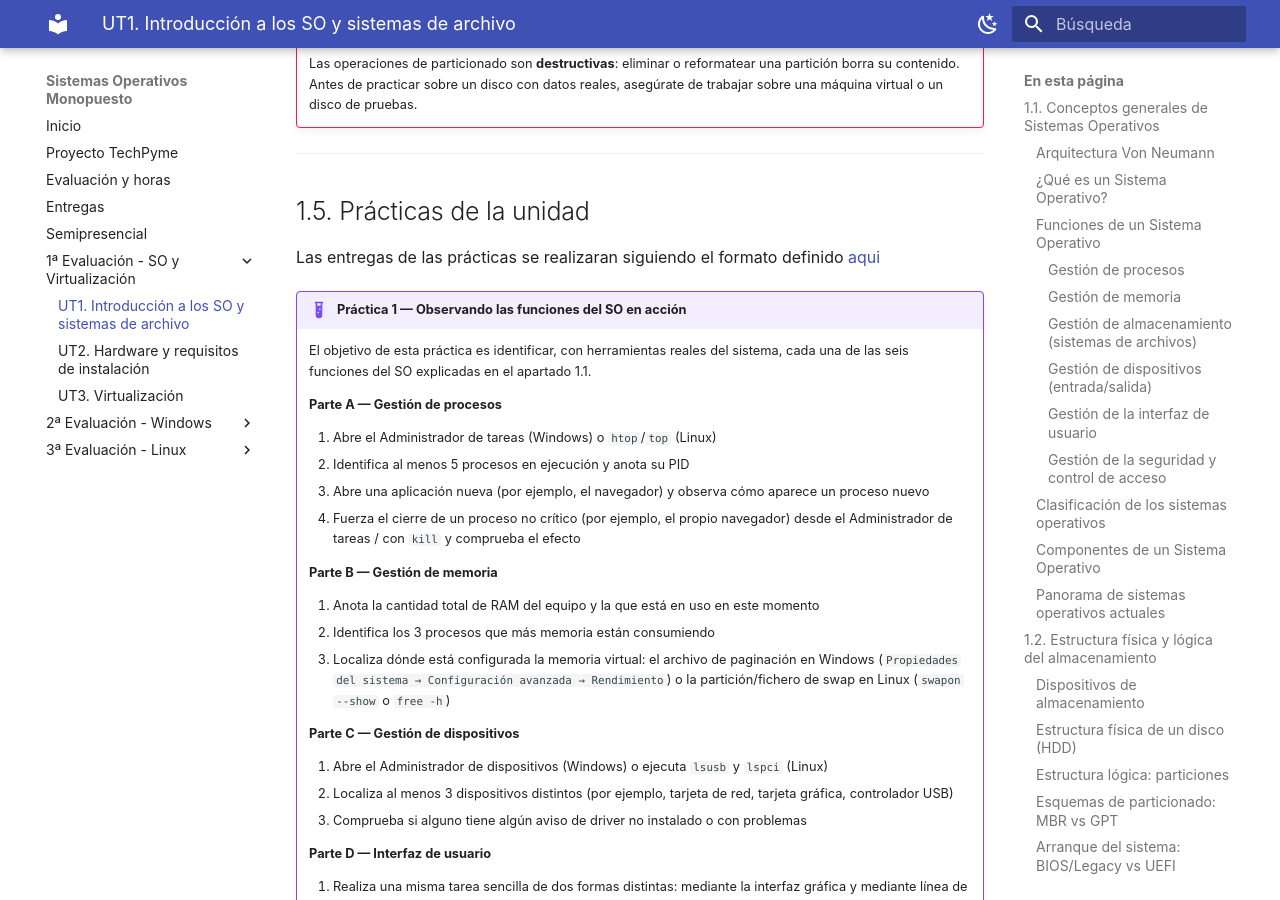
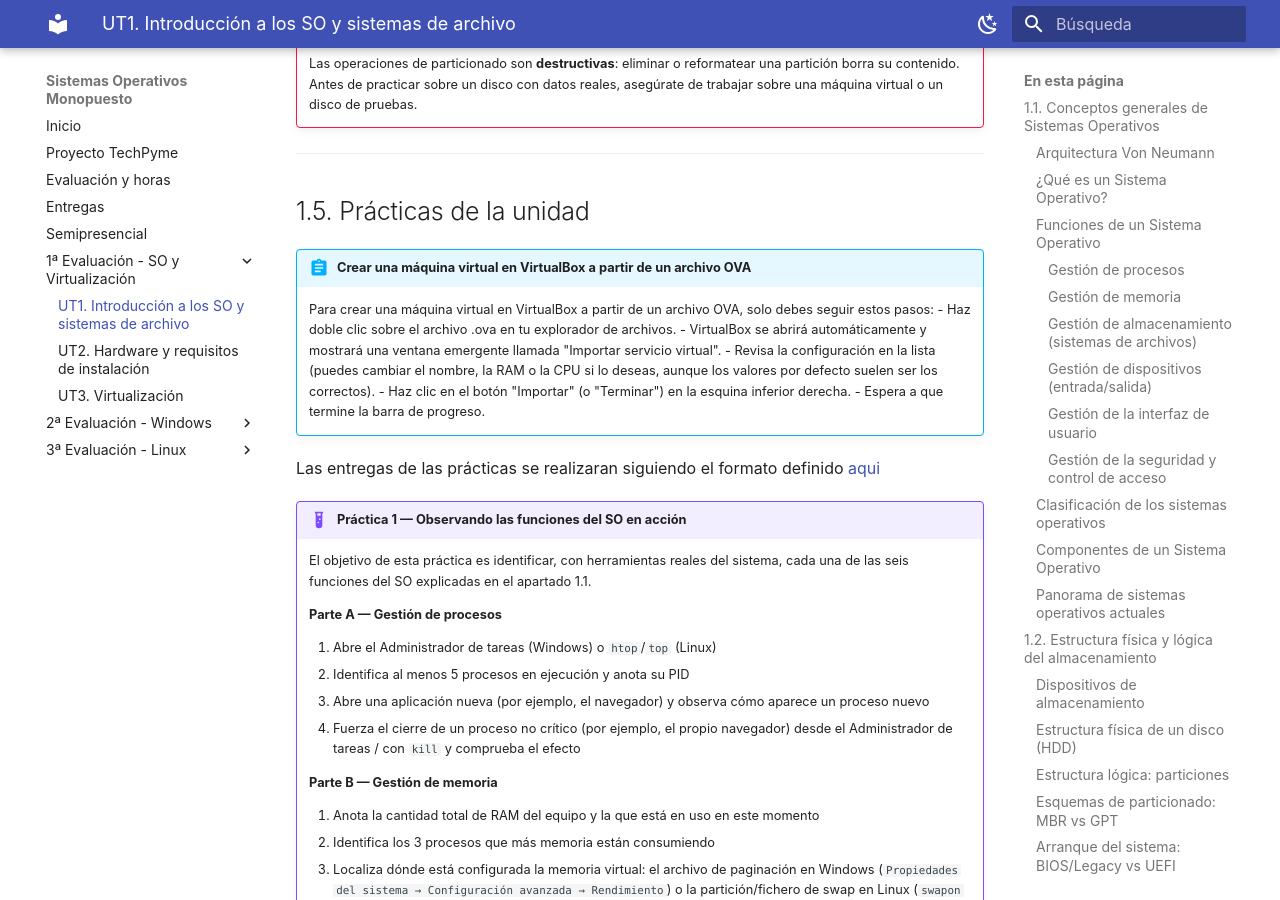
Before and after one commit to luisgarciabonifaz/SOM, an MkDocs documentation site: the page built from docs/primera-evaluacion/ut1-introduccion-so.md, in a window 1280 px wide and 900 px high, scrolled down 11043 px. Built offline with MkDocs 1.6.1 and Material for MkDocs 9.7.7, drawn with Linux system fonts in a browser that asks for light colours; plug-ins that fetch from the network failed and are left out.

Commit message:
Añado la creación de maquinas virtuales

```diff
--- a/docs/primera-evaluacion/ut1-introduccion-so.md
+++ b/docs/primera-evaluacion/ut1-introduccion-so.md
@@ -318,6 +318,14 @@ sudo parted /dev/sdb
 
 ## 1.5. Prácticas de la unidad
 
+!!! abstract "Crear una máquina virtual en VirtualBox a partir de un archivo OVA"
+    Para crear una máquina virtual en VirtualBox a partir de un archivo OVA, solo debes seguir estos pasos:
+    - Haz doble clic sobre el archivo .ova en tu explorador de archivos.
+    - VirtualBox se abrirá automáticamente y mostrará una ventana emergente llamada "Importar servicio virtual".
+    - Revisa la configuración en la lista (puedes cambiar el nombre, la RAM o la CPU si lo deseas, aunque los valores por defecto suelen ser los correctos).
+    - Haz clic en el botón "Importar" (o "Terminar") en la esquina inferior derecha.
+    - Espera a que termine la barra de progreso.
+
 Las entregas de las prácticas se realizaran siguiendo el formato definido [aqui](../entregas.md)
 
 !!! example "Práctica 1 — Observando las funciones del SO en acción"
```
